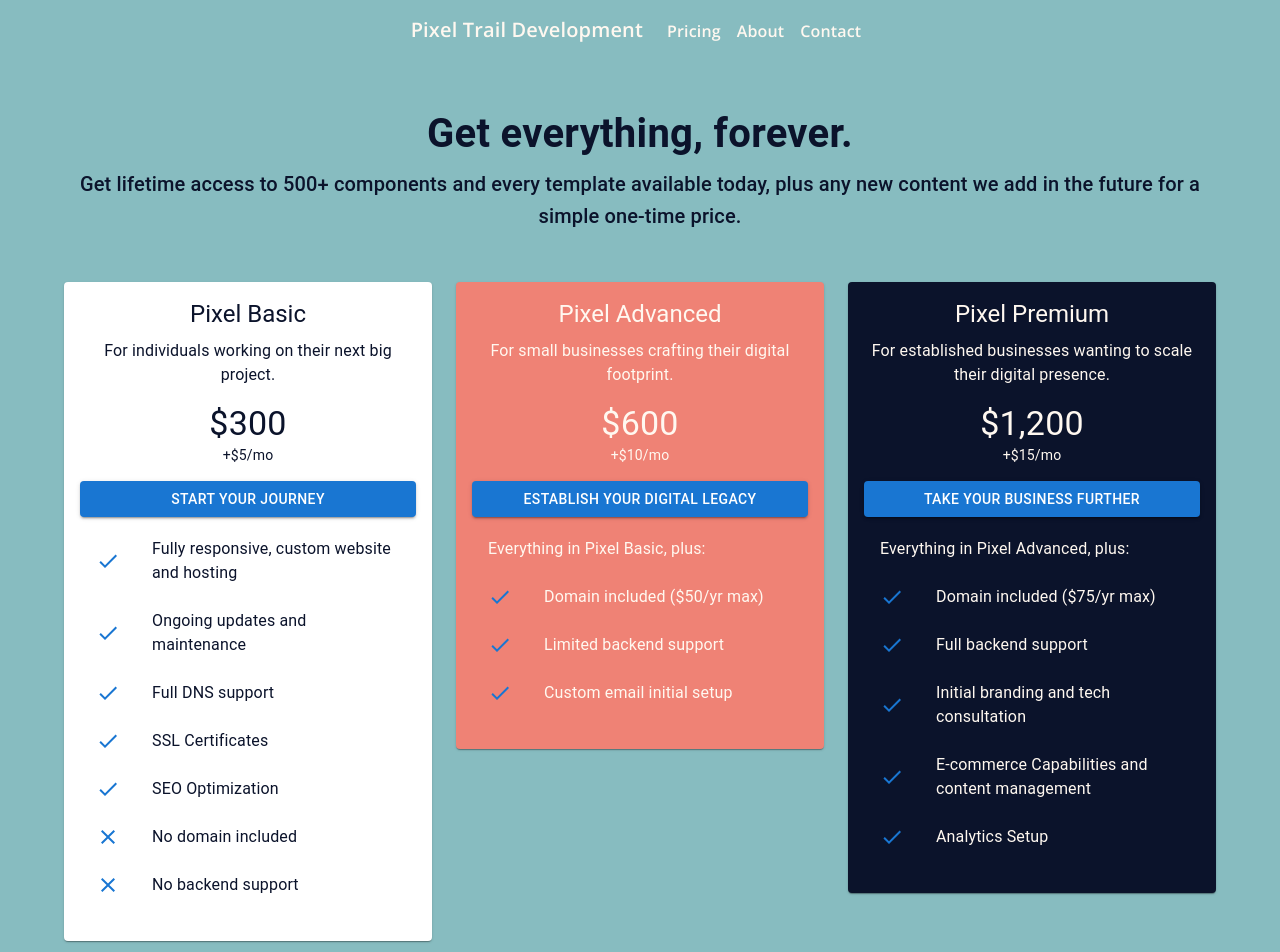
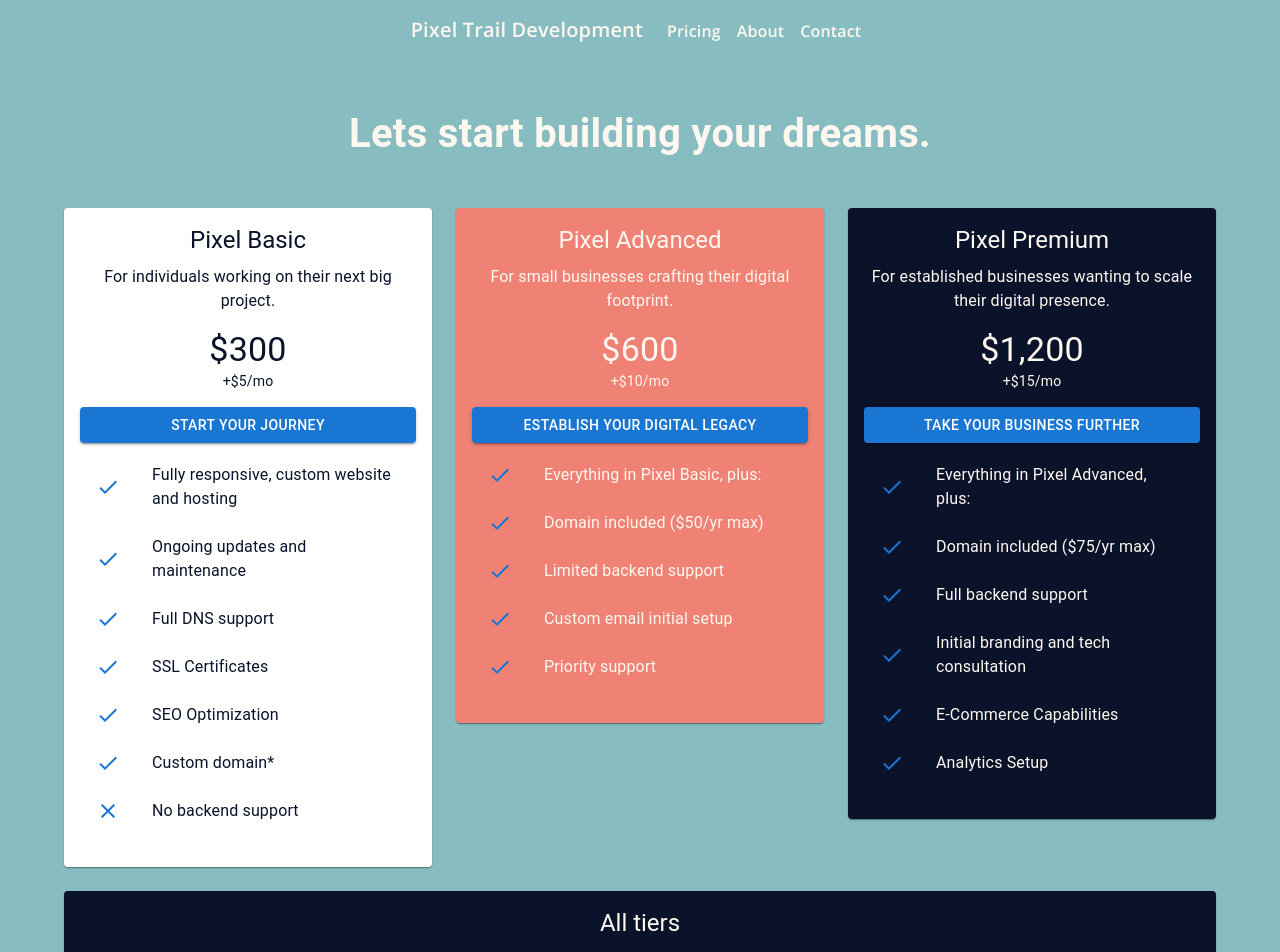
Before and after one commit to pixel-trail-development/pixeltraildev, a React (Create React App) app: page /pricing in a window 1280 px wide. Shown: the top 952 px of the page. Built offline with nearby package versions, Linux system fonts and the light colour scheme.

Commit message:
Compact pricing code and added JSON.

```diff
--- a/package.json
+++ b/package.json
@@ -6,6 +6,7 @@
     "@babel/plugin-proposal-private-property-in-object": "^7.21.11",
     "@emotion/react": "^11.11.4",
     "@emotion/styled": "^11.11.5",
+    "@fontsource/open-sans": "^5.0.28",
     "@fortawesome/fontawesome-free": "^6.5.2",
     "@fortawesome/free-solid-svg-icons": "^6.5.2",
     "@fortawesome/react-fontawesome": "^0.2.2",
--- /dev/null
+++ b/src/Components/Body/Pricing/Pricing.json
@@ -0,0 +1,60 @@
+{
+    "plans": [
+      {
+        "title": "Pixel Basic",
+        "description": "For individuals working on their next big project.",
+        "price": "$300",
+        "monthly": "+$5/mo",
+        "features": [
+          "Fully responsive, custom website and hosting",
+          "Ongoing updates and maintenance",
+          "Full DNS support",
+          "SSL Certificates",
+          "SEO Optimization",
+          "Custom domain*",
+          "No backend support"
+        ],
+        "isBasic": true
+      },
+      {
+        "title": "Pixel Advanced",
+        "description": "For small businesses crafting their digital footprint.",
+        "price": "$600",
+        "monthly": "+$10/mo",
+        "features": [
+          "Everything in Pixel Basic, plus:",
+          "Domain included ($50/yr max)",
+          "Limited backend support",
+          "Custom email initial setup",
+          "Priority support"
+        ],
+        "isBasic": false
+      },
+      {
+        "title": "Pixel Premium",
+        "description": "For established businesses wanting to scale their digital presence.",
+        "price": "$1,200",
+        "monthly": "+$15/mo",
+        "features": [
+          "Everything in Pixel Advanced, plus:",
+          "Domain included ($75/yr max)",
+          "Full backend support",
+          "Initial branding and tech consultation",
+          "E-Commerce Capabilities",
+          "Analytics Setup"
+        ],
+        "isBasic": false
+      }
+    ],
+    "commonFeatures": [
+      "Veterans and clients with disabilities qualify for a 15% discount on the initial and ongoing fees. Verification is required.",
+      "Full service hosting and development.",
+      "Email and phone support.",
+      "Initial 60-minute meeting to discuss website needs and customization for all tiers.",
+      "Regular backups.",
+      "On request updates to content, shops, information color schemes and typography.",
+      "Regular security checks and patching.",
+      "Satisfaction guarantee: If you are unsatisfied, refunds are guaranteed within 14 days after website delivery.",
+      "* Custom domains on the basic tier are subject to an additional charge of registering a domain every year. *"
+    ]
+  }
--- a/src/Components/Body/Pricing/Pricing.jsx
+++ b/src/Components/Body/Pricing/Pricing.jsx
@@ -1,201 +1,106 @@
 import React from 'react';
-import { Container, Grid, Card, CardContent, Typography, Button, Box, List, ListItem, ListItemIcon, ListItemText } from '@mui/material';
+import {
+  Container,
+  Grid,
+  Card,
+  CardContent,
+  Typography,
+  Button,
+  Box,
+  List,
+  ListItem,
+  ListItemIcon,
+  ListItemText
+} from '@mui/material';
 import CheckIcon from '@mui/icons-material/Check';
 import ClearIcon from '@mui/icons-material/Clear';
 import './Pricing.scss';
+import pricingData from './Pricing.json';
+
+const CalendlyLink = () => {
+  window.open('https://calendly.com/ethanluxton-pixeltrail/web-dev-consult', '_blank');
+}
+
+const PricingCard = ({ title, description, price, monthly, features, isBasic }) => (
+  <Grid item xs={12} sm={6} md={4}>
+    <Card sx={{ backgroundColor: isBasic ? 'var(--color-white)' : (title === "Pixel Advanced" ? 'var(--accent)' : 'var(--color-dark)'), color: isBasic ? 'var(--color-dark)' : 'var(--primary-text)' }}>
+      <CardContent>
+        <Typography sx={{ color: isBasic ? 'var(--color-dark)' : 'var(--primary-text)' }} variant="h5" component="h2" gutterBottom>
+          {title}
+        </Typography>
+        <Typography variant="body1" sx={{ color: isBasic ? 'var(--color-dark)' : 'var(--primary-text)' }} gutterBottom>
+          {description}
+        </Typography>
+        <Box my={2}>
+          <Typography variant="h4" component="span" className="price">
+            {price}
+          </Typography>
+          <Typography variant="body2" component="span" sx={{ color: isBasic ? 'var(--color-dark)' : 'var(--primary-text)' }} display="block">
+            {monthly}
+          </Typography>
+        </Box>
+        <Button onClick={CalendlyLink} variant="contained" color="primary" fullWidth className="btn">
+          {title === "Pixel Basic" ? "Start Your Journey" : (title === "Pixel Advanced" ? "Establish Your Digital Legacy" : "Take Your Business Further")}
+        </Button>
+        <List>
+          {features.map((feature, index) => (
+            <ListItem key={index}>
+              <ListItemIcon>
+                {feature.includes("No backend support") ? <ClearIcon color="primary" /> : <CheckIcon color="primary" />}
+              </ListItemIcon>
+              <ListItemText sx={{ color: isBasic ? 'var(--color-dark)' : 'var(--primary-text)' }} primary={feature} />
+            </ListItem>
+          ))}
+        </List>
+      </CardContent>
+    </Card>
+  </Grid>
+);
+
+const CommonFeaturesCard = ({ features }) => (
+  <Grid item xs={12} sm={6} md={12}>
+    <Card sx={{ backgroundColor: 'var(--color-dark)', color: 'var(--primary-text)' }}>
+      <CardContent>
+        <Typography variant="h5" component="h2" gutterBottom>
+          All tiers
+        </Typography>
+        <List>
+          {features.map((feature, index) => (
+            <ListItem key={index}>
+              <ListItemIcon>
+                <CheckIcon color="primary" />
+              </ListItemIcon>
+              <ListItemText primary={feature} />
+            </ListItem>
+          ))}
+        </List>
+      </CardContent>
+    </Card>
+  </Grid>
+);
 
 const Pricing = () => {
+  const { plans, commonFeatures } = pricingData;
+
   return (
-    <body className='body'>
+    <div className='body'>
       <Container className='pricing-container'>
         <Box textAlign="center" mb={4}>
           <Typography variant="h4" component="h1" gutterBottom className="pricing-title">
-          Get everything, forever.
+            Lets start building your dreams.
           </Typography>
           <Typography variant="h6" component="p" color="textSecondary" className="pricing-subtitle">
-          Get lifetime access to 500+ components and every template available today, plus any new content we add in the future for a simple one-time price.
           </Typography>
         </Box>
 
         <Grid container spacing={3} justifyContent="center">
-        <Grid item xs={12} sm={6} md={4}>
-          <Card sx={{ backgroundColor: 'var(--color-white)', color: 'var(--color-dark)' }}>
-            <CardContent>
-              <Typography sx={{  color: 'var(--color-dark)' }} variant="h5" component="h2" gutterBottom>
-                Pixel Basic
-              </Typography>
-              <Typography variant="body1" sx={{  color: 'var(--color-dark)' }}  gutterBottom>
-                For individuals working on their next big project.
-              </Typography>
-              <Box my={2}>
-                <Typography variant="h4" component="span" className="price">
-                  $300
-                </Typography>
-                <Typography variant="body2" component="span" sx={{  color: 'var(--color-dark)' }}  display="block">
-                  +$5/mo
-                </Typography>
-              </Box>
-              <Button variant="contained" color="primary" fullWidth className="btn">
-                Start Your Journey
-              </Button>
-              <List>
-                <ListItem>
-                  <ListItemIcon>
-                    <CheckIcon color="primary" />
-                  </ListItemIcon>
-                  <ListItemText sx={{  color: 'var(--color-dark)' }} primary="Fully responsive, custom website and hosting" />
-                </ListItem>
-
-                <ListItem>
-                  <ListItemIcon>
-                    <CheckIcon color="primary" />
-                  </ListItemIcon>
-                  <ListItemText sx={{  color: 'var(--color-dark)' }} primary="Ongoing updates and maintenance " />
-                </ListItem>
-                <ListItem>
-                  <ListItemIcon>
-                    <CheckIcon color="primary" />
-                  </ListItemIcon>
-                  <ListItemText sx={{  color: 'var(--color-dark)' }} primary="Full DNS support" />
-                </ListItem>
-                <ListItem>
-                  <ListItemIcon>
-                    <CheckIcon color="primary" />
-                  </ListItemIcon>
-                  <ListItemText sx={{  color: 'var(--color-dark)' }} primary="SSL Certificates" />
-                </ListItem>
-                <ListItem>
-                  <ListItemIcon>
-                    <CheckIcon color="primary" />
-                  </ListItemIcon>
-                  <ListItemText sx={{  color: 'var(--color-dark)' }} primary="SEO Optimization" />
-                </ListItem>
-                <ListItem>
-                  <ListItemIcon>
-                    <ClearIcon color="primary" />
-                  </ListItemIcon>
-                  <ListItemText sx={{  color: 'var(--color-dark)' }} primary="No domain included" />
-                </ListItem>
-                <ListItem>
-                  <ListItemIcon>
-                    <ClearIcon color="primary" />
-                  </ListItemIcon>
-                  <ListItemText sx={{  color: 'var(--color-dark)' }} primary="No backend support" />
-                </ListItem>
-              </List>
-            </CardContent>
-          </Card>
-        </Grid>
-        <Grid item xs={12} sm={6} md={4}>
-          <Card sx={{ backgroundColor: 'var(--accent)', color: 'var(--color-white)' }}>
-            <CardContent>
-              <Typography sx={{color: 'var(--primary-text)'}} variant="h5" component="h2" gutterBottom>
-                Pixel Advanced
-              </Typography>
-              <Typography sx={{color: 'var(--primary-text)'}} variant="body1" color="textSecondary" gutterBottom>
-                For small businesses crafting their digital footprint.
-              </Typography>
-              <Box my={2}>
-                <Typography sx={{color: 'var(--primary-text)'}} variant="h4" component="span" className="price">
-                  $600
-                </Typography>
-                <Typography sx={{color: 'var(--primary-text)'}} variant="body2" component="span" color="textSecondary" display="block">
-                  +$10/mo
-                </Typography>
-              </Box>
-              <Button variant="contained" color="primary" fullWidth className="btn">
-                Establish Your Digital Legacy
-              </Button>
-              <List>
-                <ListItem>
-                  <ListItemText sx={{color: 'var(--primary-text)'}} primary="Everything in Pixel Basic, plus:" />
-                </ListItem>
-                <ListItem>
-                  <ListItemIcon>
-                    <CheckIcon color="primary" />
-                  </ListItemIcon>
-                  <ListItemText sx={{color: 'var(--primary-text)'}} primary="Domain included ($50/yr max)" />
-                </ListItem>
-                <ListItem>
-                  <ListItemIcon>
-                    <CheckIcon color="primary" />
-                  </ListItemIcon>
-                  <ListItemText sx={{color: 'var(--primary-text)'}} primary="Limited backend support" />
-                </ListItem>
-                <ListItem>
-                  <ListItemIcon>
-                    <CheckIcon color="primary" />
-                  </ListItemIcon>
-                  <ListItemText sx={{color: 'var(--primary-text)'}} primary="Custom email initial setup" />
-                </ListItem>
-              </List>
-            </CardContent>
-          </Card>
-        </Grid>
-        <Grid item xs={12} sm={6} md={4}>
-          <Card sx={{ backgroundColor: 'var(--color-dark)', color: 'var(--primary-text)' }}>
-            <CardContent>
-              <Typography variant="h5" component="h2" gutterBottom>
-                Pixel Premium
-              </Typography>
-              <Typography variant="body1" color="--primary-text" gutterBottom>
-                For established businesses wanting to scale their digital presence.
-              </Typography>
-              <Box my={2}>
-                <Typography variant="h4" component="span" className="price">
-                  $1,200
-                </Typography>
-                <Typography variant="body2" component="span" sx={{color: 'var(--primary-text)'}} display="block">
-                  +$15/mo
-                </Typography>
-
-              </Box>
-              <Button variant="contained" color="primary" fullWidth className="btn">
-                Take Your Business Further
-              </Button>
-              <List>
-                <ListItem>
-
-                  <ListItemText primary="Everything in Pixel Advanced, plus:" />
-                </ListItem>
-                <ListItem>
-                  <ListItemIcon>
-                    <CheckIcon color="primary" />
-                  </ListItemIcon>
-                  <ListItemText primary="Domain included ($75/yr max)" />
-                </ListItem>
-                <ListItem>
-                  <ListItemIcon>
-                    <CheckIcon color="primary" />
-                  </ListItemIcon>
-                  <ListItemText primary="Full backend support" />
-                </ListItem>
-                <ListItem>
-                  <ListItemIcon>
-                    <CheckIcon color="primary" />
-                  </ListItemIcon>
-                  <ListItemText primary="Initial branding and tech consultation" />
-                </ListItem>
-                <ListItem>
-                  <ListItemIcon>
-                    <CheckIcon color="primary" />
-                  </ListItemIcon>
-                  <ListItemText primary="E-commerce Capabilities and content management" />
-                </ListItem>
-                <ListItem>
-                  <ListItemIcon>
-                    <CheckIcon color="primary" />
-                  </ListItemIcon>
-                  <ListItemText primary="Analytics Setup" />
-                </ListItem>
-
-              </List>
-            </CardContent>
-          </Card>
-        </Grid>
+          {plans.map((plan, index) => (
+            <PricingCard key={index} {...plan} />
+          ))}
+          <CommonFeaturesCard features={commonFeatures} />
         </Grid>
       </Container>
-    </body>
+    </div>
   );
 };
 
--- a/src/Components/Body/Pricing/Pricing.scss
+++ b/src/Components/Body/Pricing/Pricing.scss
@@ -9,7 +9,7 @@
       font-size: 2.5rem;
       font-weight: 700;
       margin-bottom: 10px;
-      color: var(--color-dark);
+      color: var(--primary-text);
     }
 
     .pricing-subtitle {
@@ -124,3 +124,8 @@
     background-color: var(--background-color);
     color: var(--primary-text);
   }
+
+.extras {
+  display: flex;
+  text-align: center;
+}
```
Also changed, not shown: 1 other file (tests, documents, lock files or other folders). Lines whose indentation alone changed are shown as unchanged.
